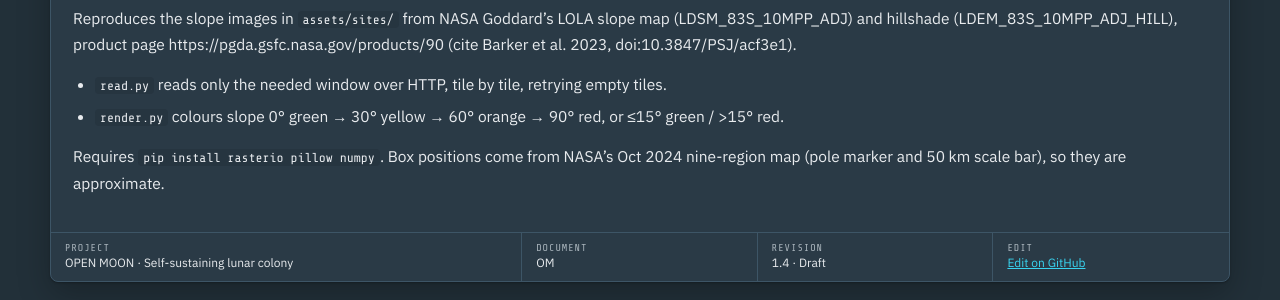
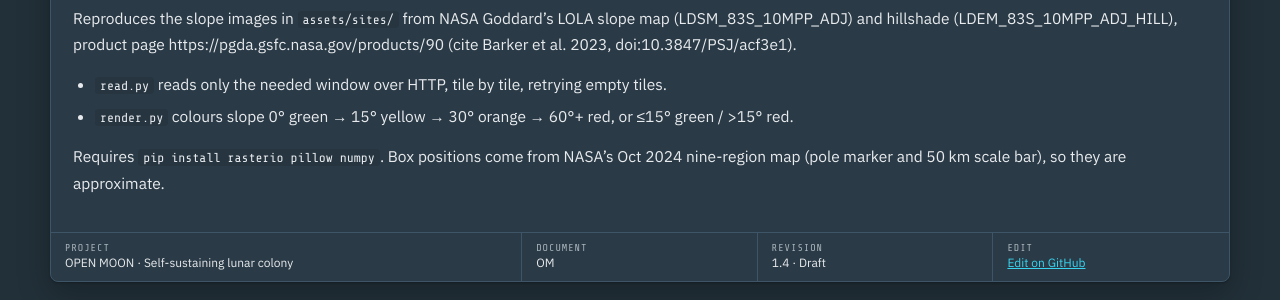
Before and after one commit to TomSomerville/openmoon, a Jekyll site: the page built from analysis/slope/README.md, in a window 1280 px wide. Shown: the part 219-519 px from the top of the page. Built offline with Jekyll 4.4.1, drawn with Linux system fonts in a browser that asks for light colours; our own code applies the rules of GitHub Pages for plain Markdown files.

Commit message:
M00: slope colour scale 0° green, 15° yellow, 30° orange, 60°+ red
Co-Authored-By: Claude Opus 5.5 <noreply@anthropic.com>
Claude-Session: https://claude.ai/code/session_01EMgvSv8Ki6A9jj7v8eiV3S

```diff
--- a/analysis/slope/README.md
+++ b/analysis/slope/README.md
@@ -5,7 +5,7 @@ map (LDSM_83S_10MPP_ADJ) and hillshade (LDEM_83S_10MPP_ADJ_HILL), product page
 https://pgda.gsfc.nasa.gov/products/90 (cite Barker et al. 2023, doi:10.3847/PSJ/acf3e1).
 
 - `read.py` reads only the needed window over HTTP, tile by tile, retrying empty tiles.
-- `render.py` colours slope 0° green → 30° yellow → 60° orange → 90° red, or ≤15° green / >15° red.
+- `render.py` colours slope 0° green → 15° yellow → 30° orange → 60°+ red, or ≤15° green / >15° red.
 
 Requires `pip install rasterio pillow numpy`. Box positions come from NASA's
 Oct 2024 nine-region map (pole marker and 50 km scale bar), so they are approximate.
```
Also changed, not shown: _milestones/m00-site-selection.md (+1 -1 lines), assets/sites/de-gerlache-rim2-slope.jpg, assets/sites/focus-slope.jpg, 1 other file.
